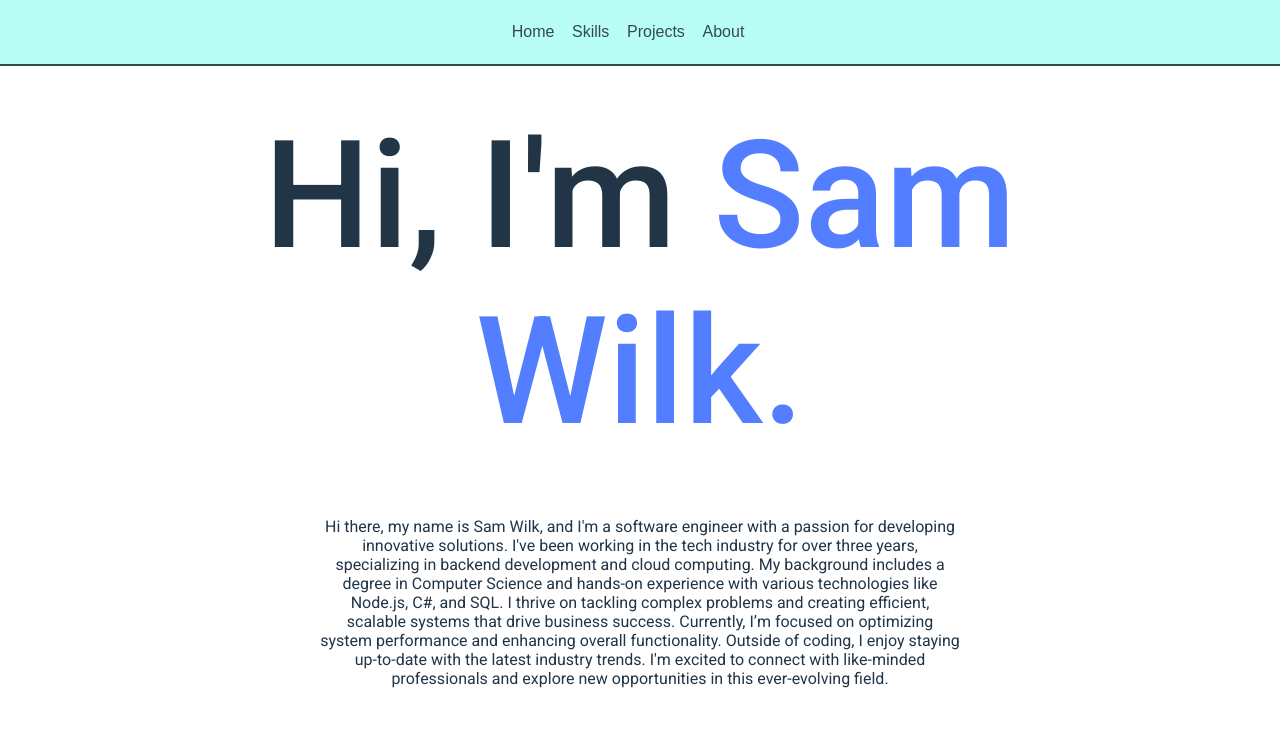
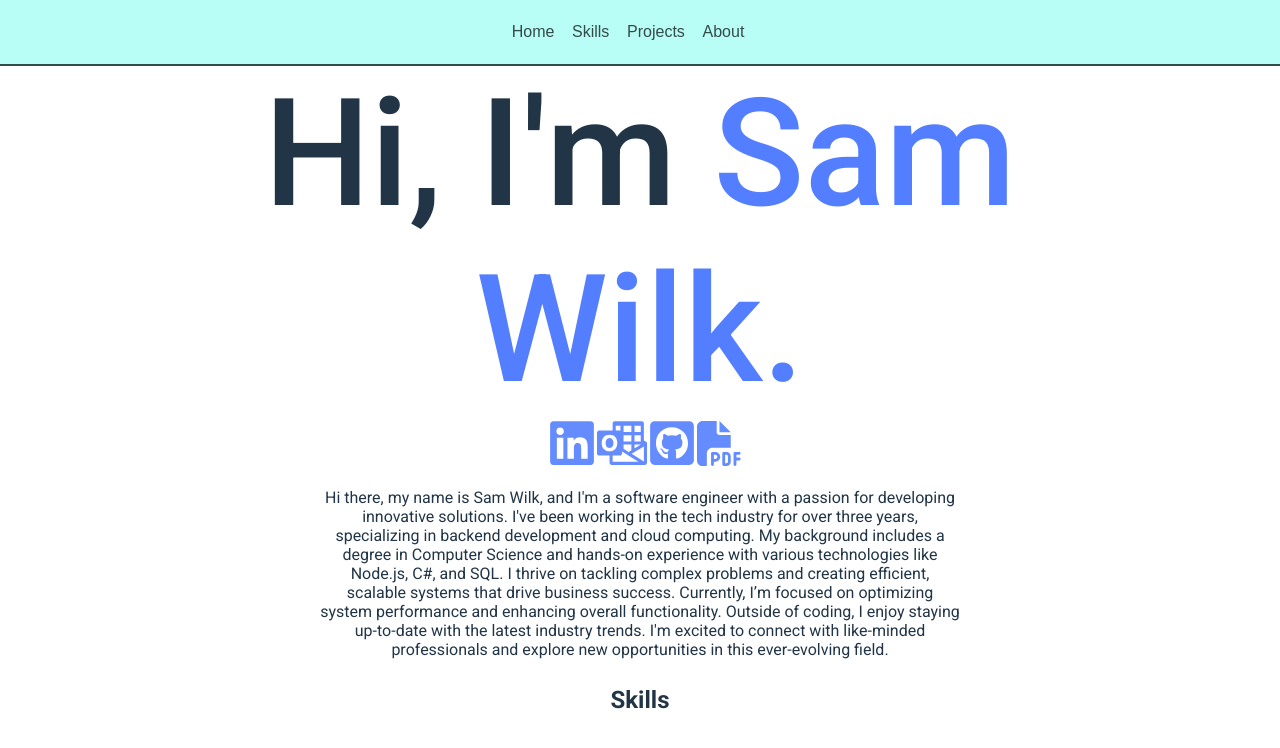
Before and after one commit to SamWilk/portfolio-wilk, a React (Vite) app: page / in a window 1280 px wide. Shown: the top 748 px of the page. Built offline with nearby package versions, Linux system fonts and the light colour scheme.

Commit message:
Updating some things

```diff
--- a/src/components/welcomeComponent/Welcome.css
+++ b/src/components/welcomeComponent/Welcome.css
@@ -2,7 +2,7 @@
   display: flex;
   flex-direction: row;
   min-width: 85vw;
-  min-height: 85vh;
+  min-height: 75vh;
 
   align-items: center;
 }
@@ -18,6 +18,7 @@
 
   width: 10vw;
   margin: 0;
+  padding: 0;
 }
 
 a:hover {
--- a/src/components/welcomeComponent/Welcome.jsx
+++ b/src/components/welcomeComponent/Welcome.jsx
@@ -1,4 +1,8 @@
 import "./Welcome.css";
+import { FaLinkedin, FaGithubSquare } from "react-icons/fa";
+import { SiMicrosoftoutlook } from "react-icons/si";
+import { FaFilePdf } from "react-icons/fa6";
+import resume from "./MyResume.pdf";
 
 function Welcome() {
   return (
@@ -8,6 +12,31 @@ function Welcome() {
           <h2 className="introTitle">
             Hi, I&apos;m <span className="nameText">Sam Wilk.</span>
           </h2>
+          <ul className="linkList">
+            <li>
+              <a
+                href="https://www.linkedin.com/in/sam-wilk-a66314210/"
+                target="_blank"
+              >
+                <FaLinkedin size={50} />
+              </a>
+            </li>
+            <li>
+              <a href="mailto:samwilk18@outlook.com">
+                <SiMicrosoftoutlook size={50} />
+              </a>
+            </li>
+            <li>
+              <a href="https://github.com/SamWilk" target="_blank">
+                <FaGithubSquare size={50} />
+              </a>
+            </li>
+            <li>
+              <a href={resume} target="_blank" rel="noreferrer">
+                <FaFilePdf size={45} />
+              </a>
+            </li>
+          </ul>
           <p className="intoPara">
             Hi there, my name is Sam Wilk, and I'm a software engineer with a
             passion for developing innovative solutions. I've been working in
```
Also changed, not shown: 1 other file (tests, documents, lock files or other folders).
